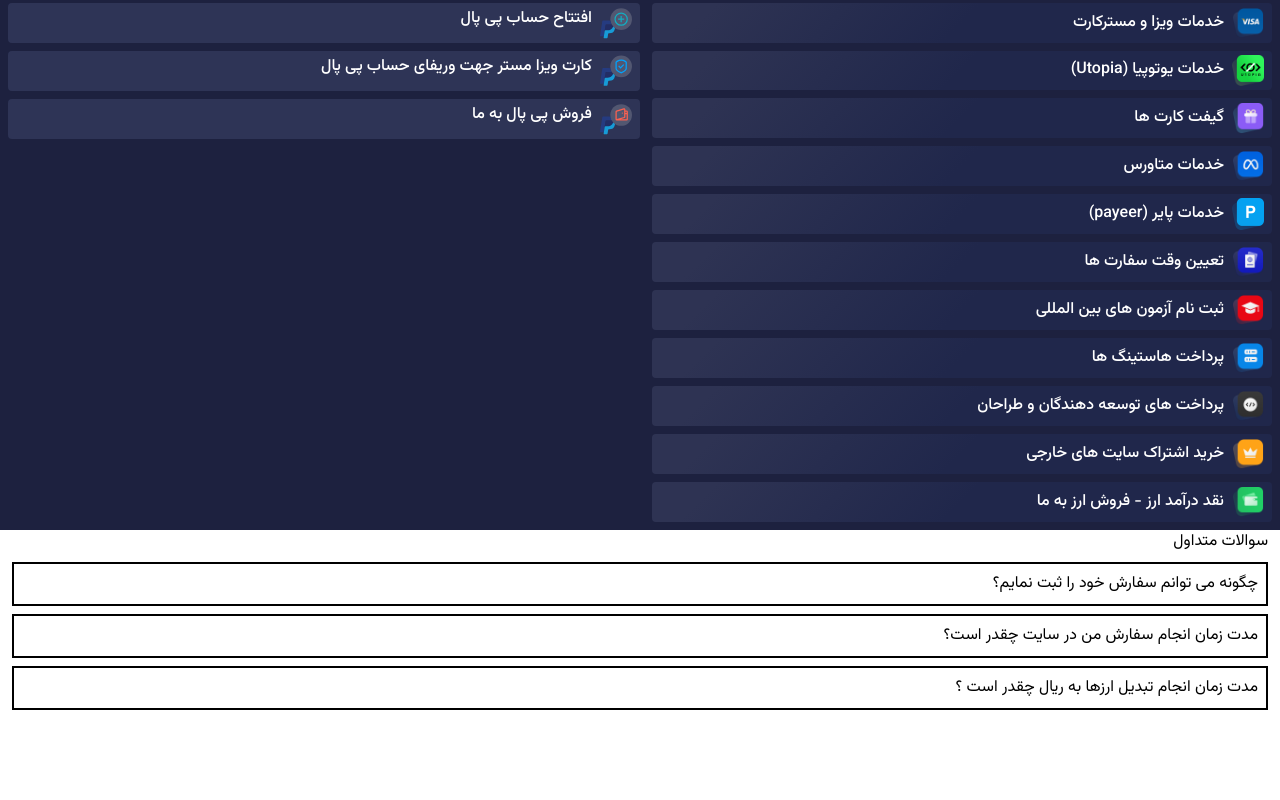
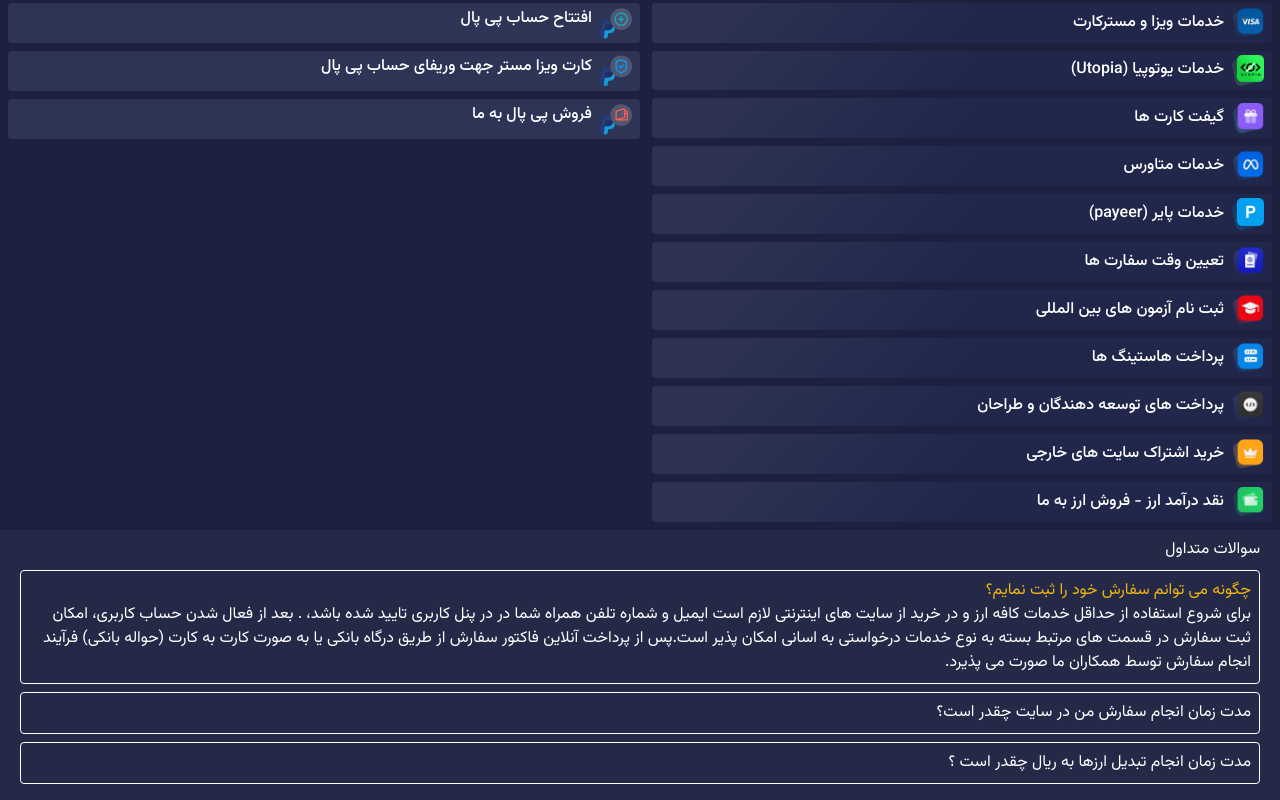
Before and after one commit to Iamshrmd/Cafe-arz-Order-Page, a Vue app: page / in a window 1280 px wide. Shown: the part 372-1172 px from the top of the page. Before the commit the page ends 1090 px from the top, so only its background shows below. Built offline with nearby package versions, Linux system fonts and the light colour scheme.

Commit message:
accordion questions

```diff
--- a/src/App.vue
+++ b/src/App.vue
@@ -202,6 +202,12 @@
       changeMode() {
       this.darkMode= !this.darkMode
       console.log(this.darkMode);
+      },
+      showQuestion(i){
+        this.questions.forEach(q => {
+          q.visible=false
+        })
+        this.questions[i].visible= true
       }
     }
   }
@@ -211,7 +217,7 @@
   <main>
   <HeaderPage :darkMode="darkMode" @changeMode="changeMode"/>
   <OrderPage @showItem="showItems" :filteredItem="filteredItem" :filteredId="this.filteredItem[0].id || 'paypal'" :darkMode="darkMode"/>
-  <QuestionsPage :questions="questions"/>
+  <QuestionsPage :questions="questions" @questionClicked="showQuestion"/>
   </main>
 </template>
 
--- a/src/components/Questions.vue
+++ b/src/components/Questions.vue
@@ -1,10 +1,10 @@
 <template>
-  <div class="vazirmatn px-3">
+  <div class="vazirmatn bg-[#242947] text-[#fff] py-2 px-5">
     <h5>سوالات متداول</h5>
     <div>
-        <div @click="questionClicked(i)" class="my-2 p-2 border-solid border-2 border-[#000]" v-for="(question,i) in questions" :key="i">
-            <h4>{{ question.title }}</h4>
-            <p class="hidden">{{ question.des }}</p>
+        <div @click="questionClicked(i)" class="my-2 p-2 border-solid border border-[#fff] rounded" v-for="(question,i) in questions" :key="i">
+            <h4 :class="{'text-[#EEB60E]' : question.visible}">{{ question.title }}</h4>
+            <p v-if="question.visible">{{ question.des }}</p>
         </div>
     </div>
   </div>
@@ -14,7 +14,7 @@
 export default {
     props:['questions'],
     methods: {
-        questionClicked(){
+        questionClicked(i){
             this.$emit('questionClicked',i)
         }
     }
```
